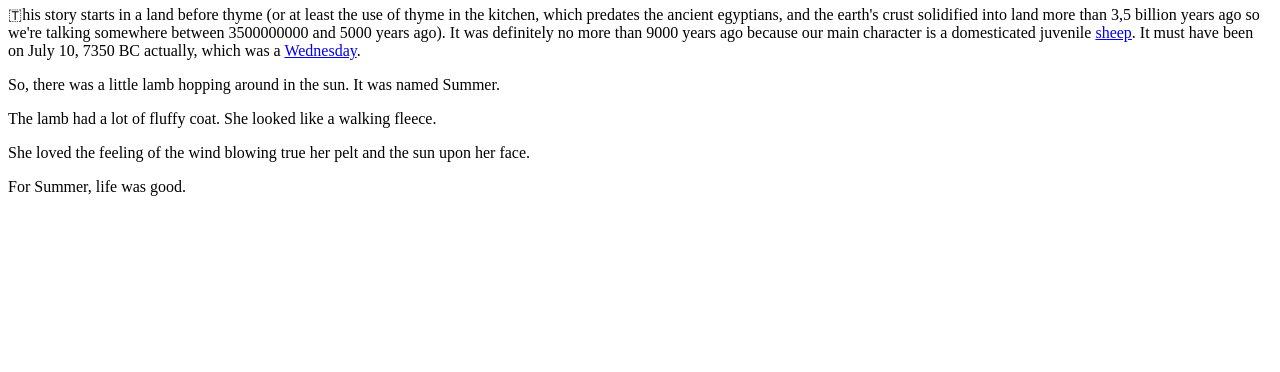
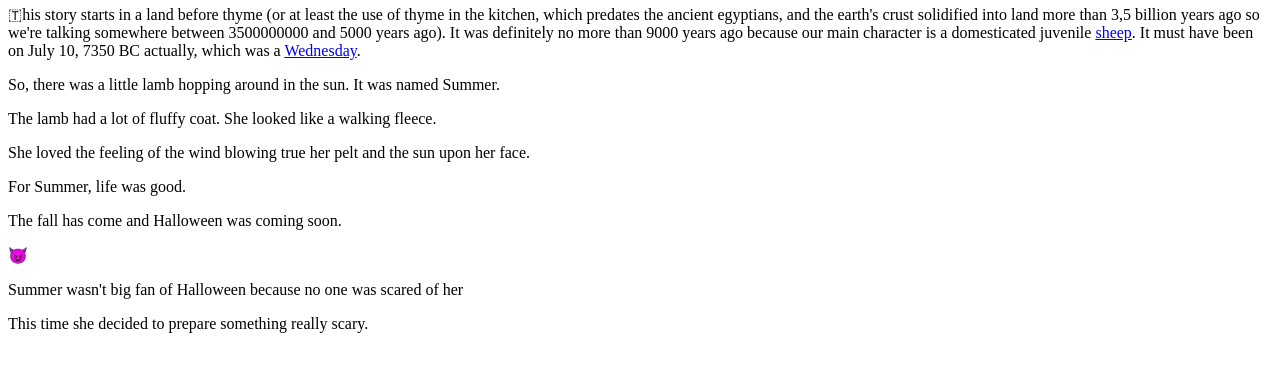
Before and after one commit to DriesDD/HTML-story, a plain HTML site: page index.html in a window 1280 px wide. Shown: the part 72-444 px from the top of the page. Drawn offline with Linux system fonts and the light colour scheme.

Commit message:
third part

```diff
--- a/index.html
+++ b/index.html
@@ -5,3 +5,7 @@
 <p>The lamb had a lot of fluffy coat. She looked like a walking fleece.</p>
 <p>She loved the feeling of the wind blowing true her pelt and the sun upon her face.</p>
 <p>For Summer, life was good.</p>
+<p>The fall has come and Halloween was coming soon.</p>
+<p style="front-size:100px">&#128520;</p>
+<p>Summer wasn't big fan of Halloween because no one was scared of her</p>
+<p>This time she decided to prepare something really scary.</p>
```
